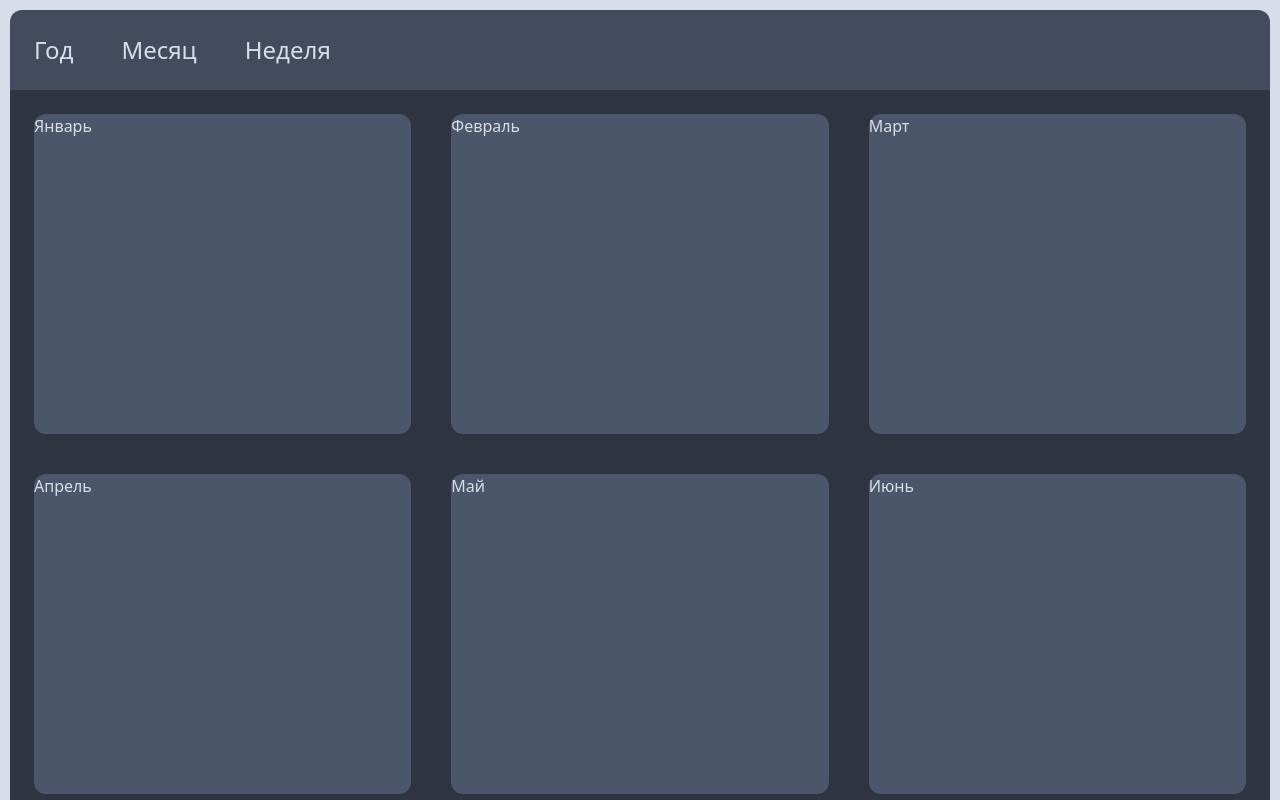
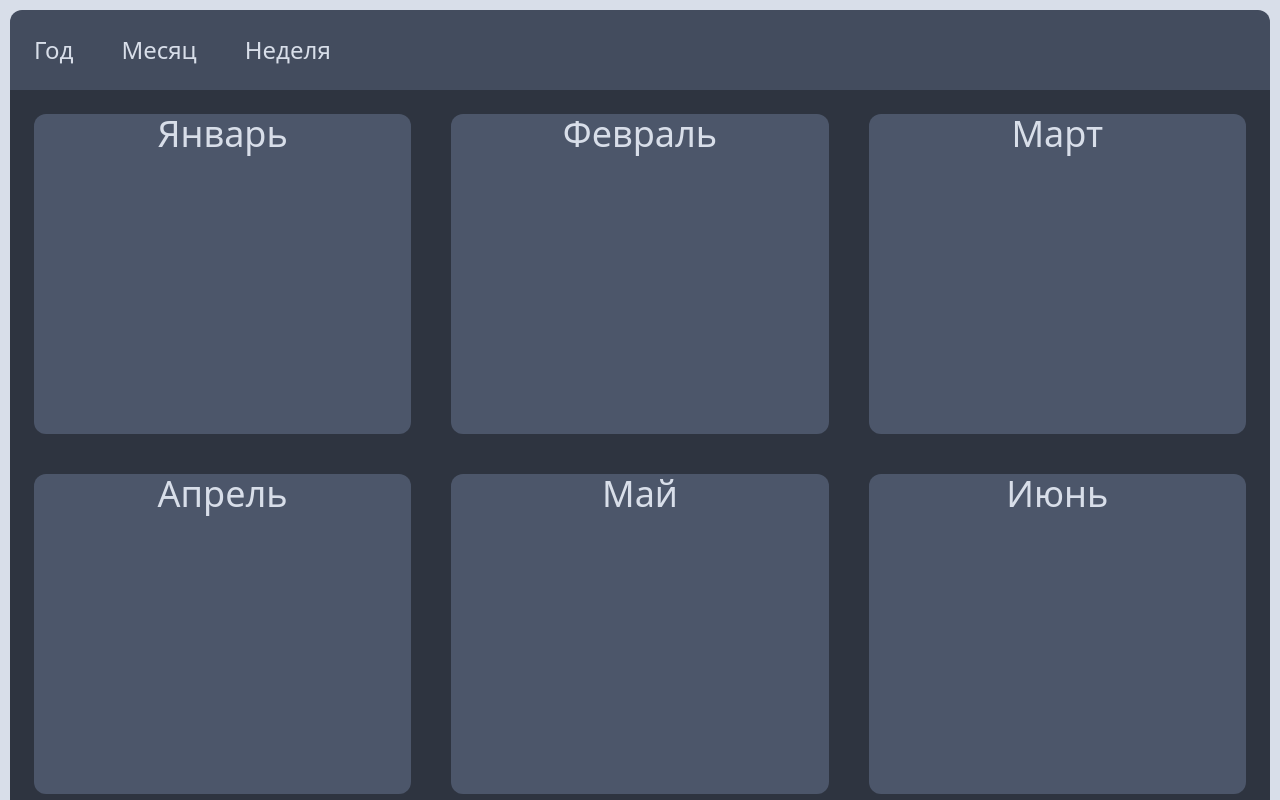
Before and after one commit to DmitriyKonnov/ShiftCalendar, a React (Create React App) app: page / in a window 1280 px wide. Shown: the top 800 px of the page. Built offline with nearby package versions, Linux system fonts and the light colour scheme; the HTML template or start-up script is replaced by a standard one.

Commit message:
изменил функциональные компаненты

```diff
--- a/src/Components/Month/Month.jsx
+++ b/src/Components/Month/Month.jsx
@@ -1,5 +1,9 @@
 import React from 'react';
 
 export default function Month({ title }) {
-  return <div className="w-full h-80 bg-elemnt rounded-xl">{title}</div>;
+  return (
+    <div className="w-full h-80 bg-elemnt rounded-xl">
+      <h3 className="text-center text-4xl">{title}</h3>
+    </div>
+  );
 }
```
Also changed, not shown: src/Pages/Month/Month.jsx (added).
